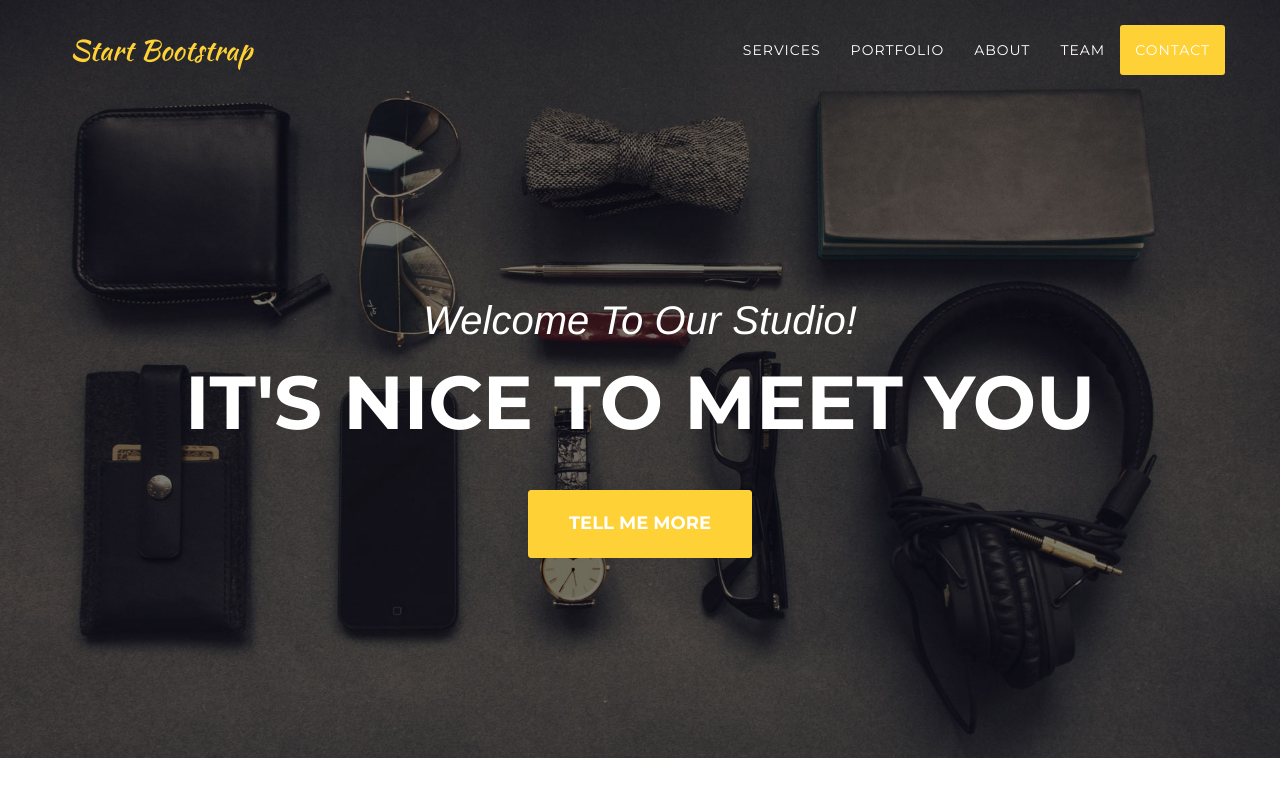
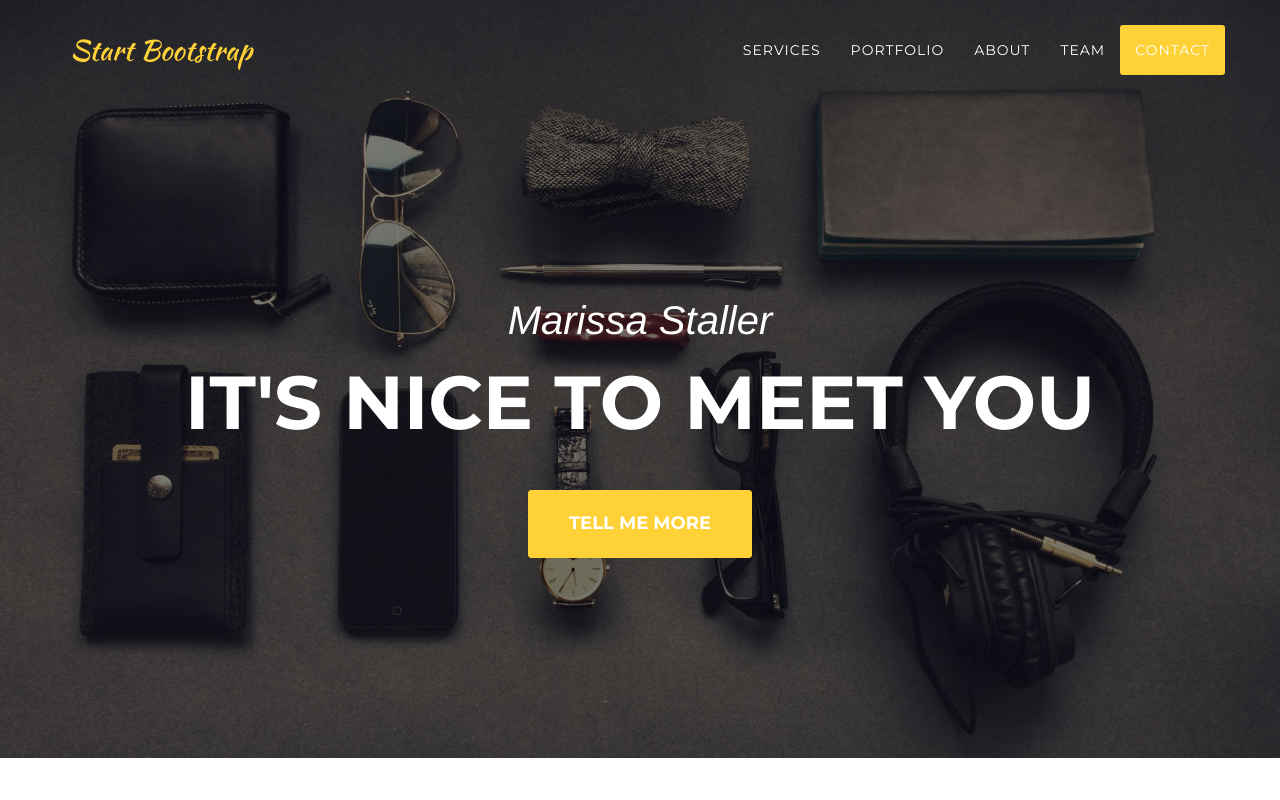
Before and after one commit to mardisworld/mardisworld.github.io, a website: page index.html in a window 1280 px wide. Shown: the top 800 px of the page. Drawn offline with nearby package versions, Linux system fonts and the light colour scheme; a web font is replaced by a local one.

Commit message:
modified index

```diff
--- a/index.html
+++ b/index.html
@@ -9,7 +9,7 @@
     <meta name="description" content="">
     <meta name="author" content="">
 
-    <title>Agency - Start Bootstrap Theme</title>
+    <title>Marissa Staller</title>
 
     <!-- Bootstrap Core CSS -->
     <link href="vendor/bootstrap/css/bootstrap.min.css" rel="stylesheet">
@@ -78,7 +78,7 @@
     <header>
         <div class="container">
             <div class="intro-text">
-                <div class="intro-lead-in">Welcome To Our Studio!</div>
+                <div class="intro-lead-in">Marissa Staller</div>
                 <div class="intro-heading">It's Nice To Meet You</div>
                 <a href="#services" class="page-scroll btn btn-xl">Tell Me More</a>
             </div>
```
